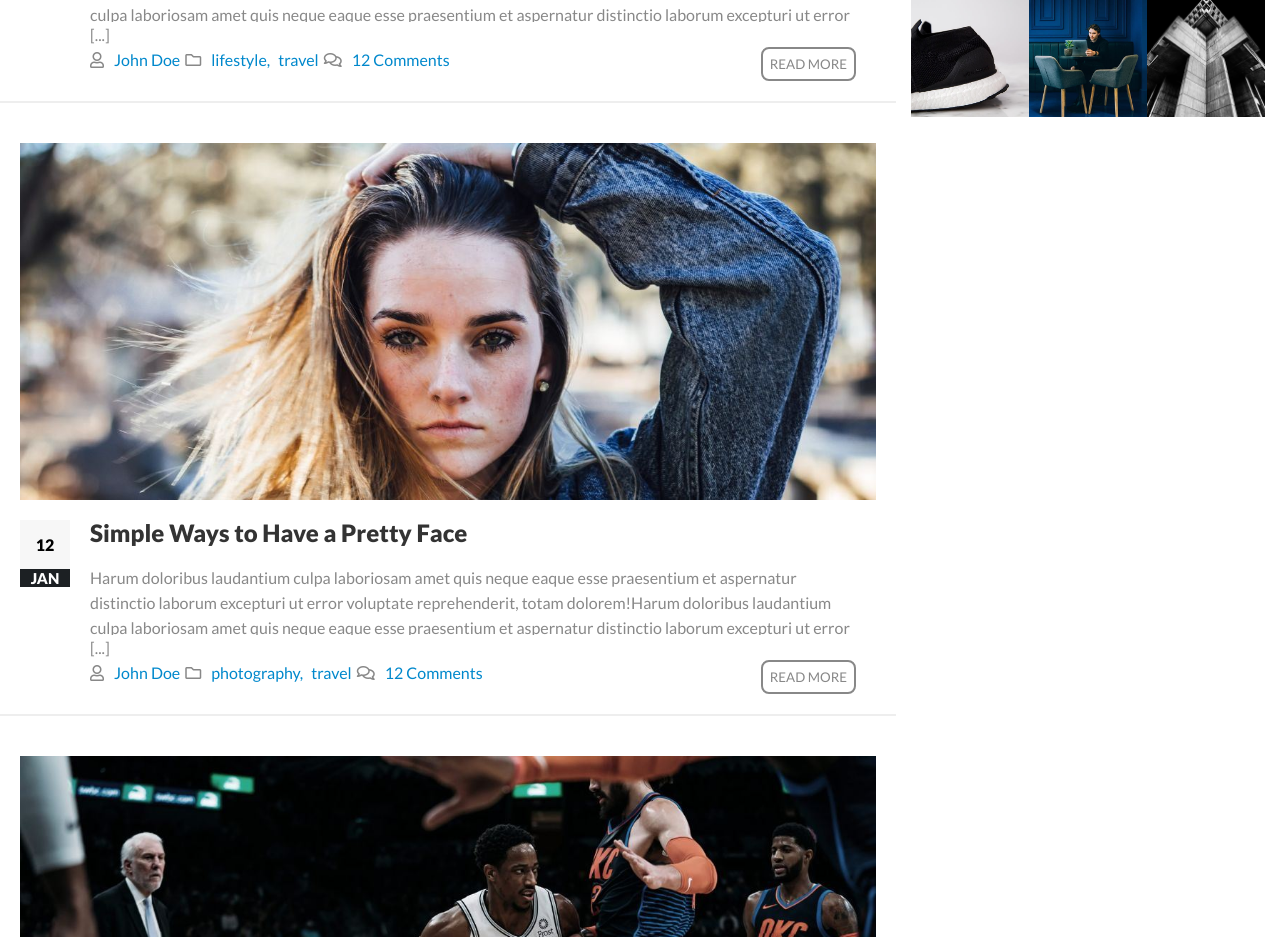
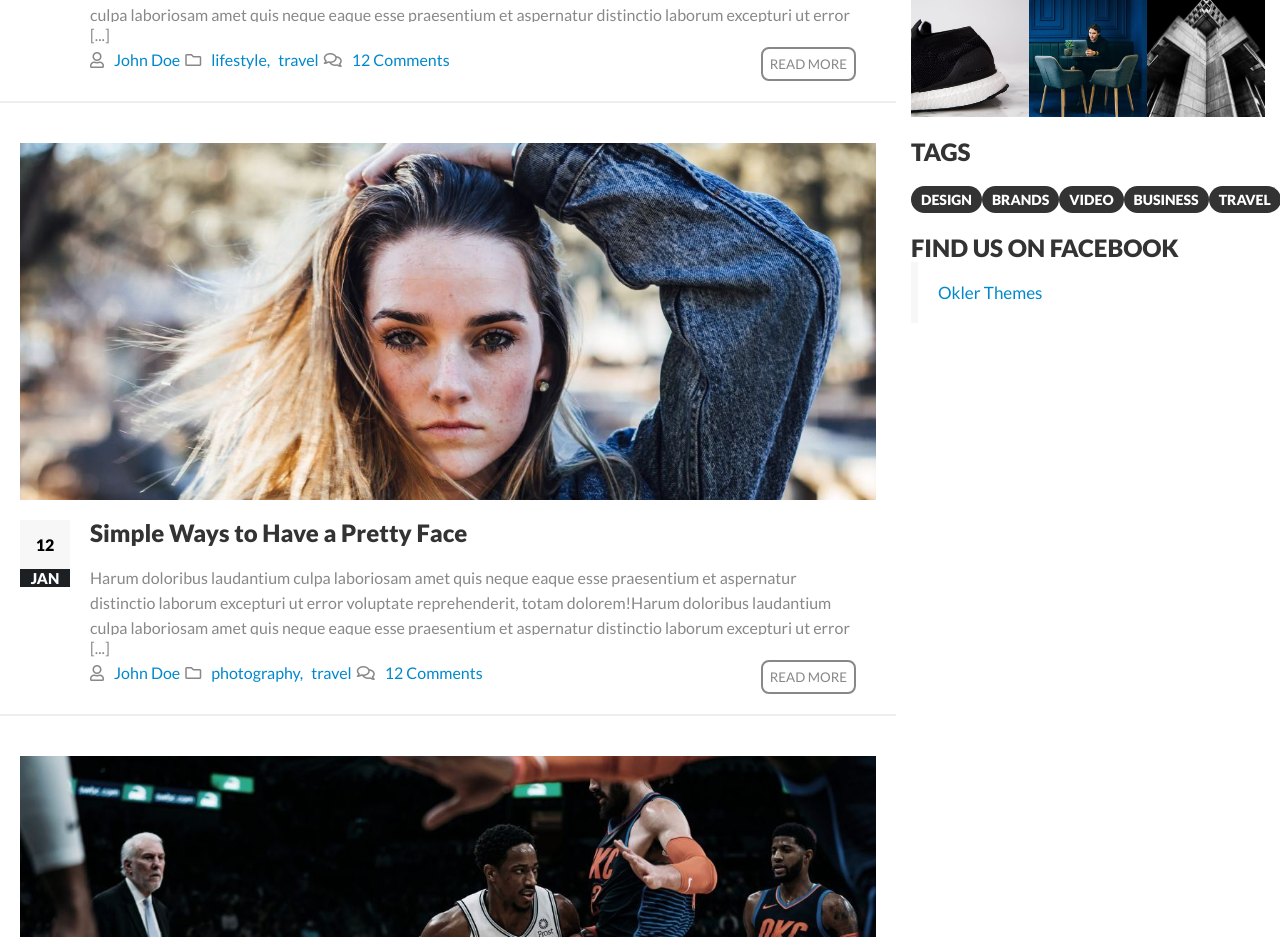
Before and after one commit to LorenzoBuongiorno/proj-html-vuejs, a Vue app: page / in a window 1280 px wide. Shown: the part 2140-3077 px from the top of the page. Built offline with nearby package versions, Linux system fonts and the light colour scheme.

Commit message:
tags and facebook link

```diff
--- a/src/components/MainBox.vue
+++ b/src/components/MainBox.vue
@@ -71,6 +71,18 @@
               <img src="/images/30077195_2066750973610181_3733150062893596672_n.jpg" alt="">
               <img src="/images/29415304_166583630713703_1032667922171953152_n.jpg" alt="">
             </div>
+            <h2>TAGS</h2>
+            <ul class="tags">
+              <li>DESIGN</li>
+              <li>BRANDS</li>
+              <li>VIDEO</li>
+              <li>BUSINESS</li>
+              <li>TRAVEL</li>
+            </ul>
+            <h2>FIND US ON FACEBOOK</h2>
+            <span class="facebook-link">
+              <a href="#">Okler Themes</a>
+            </span>
           </div>
         </div>
       </div>
@@ -180,6 +192,26 @@ export default {
       width: calc(100% / 3);
     }
   }
+  .tags{
+    display: flex;
+    justify-content: space-between;
+    li{
+      color: #fff;
+      font-weight: 900;
+      font-size: 14px;
+      padding: 5px 10px;
+      border-radius: 20px;
+      background-color: #333;
+    }
+  }
+  .facebook-link{
+    padding: 20px;
+    font-size: 17px;
+    border-left: 7px solid #00000008 ;
+    a{
+      color: $main-blue-color;
+    }
+  }
 }
 
 
```
